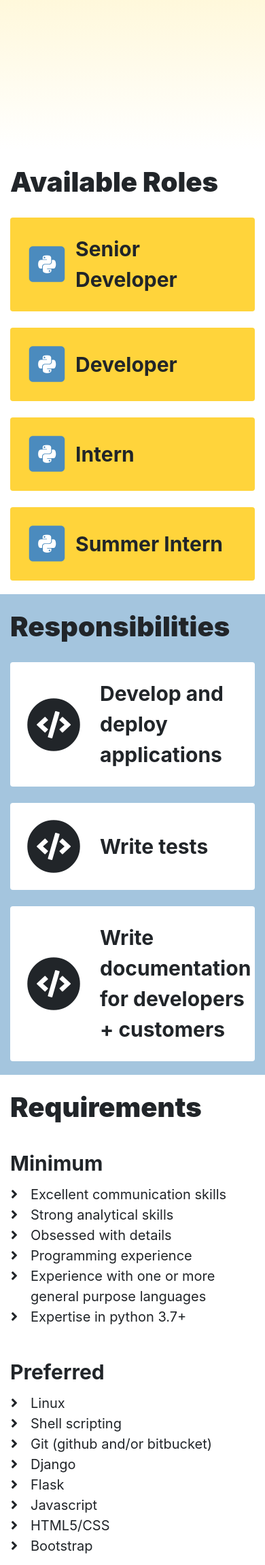
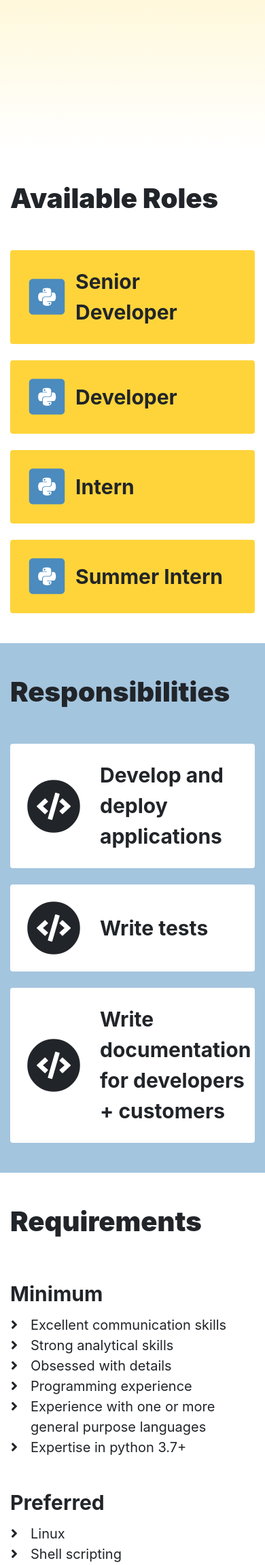
Before and after one commit to taabishhhhh/python-jobs, a Django app: page / in a window 390 px wide. Shown: the part 624-2926 px from the top of the page at 68% size. Run offline with Django 3.2, Linux system fonts and the light colour scheme; data that the repository does not hold is empty; parts of the project's set-up code (start-up, migrations or seed data) failed here and were passed over; some libraries are stand-ins or nearby versions.

Commit message:
Updated responsiveness

```diff
--- a/templates/_navbar.html
+++ b/templates/_navbar.html
@@ -24,6 +24,10 @@
       </li>
 
       <li class="nav-item">
+        <a class="nav-link px-md-3" href="{% url 'home' %}#responsibilities">Responsibilities</a>
+      </li>
+
+      <li class="nav-item">
         <a class="nav-link px-md-3" href="{% url 'home' %}#requirements">Requirements</a>
       </li>
 
@@ -32,12 +36,6 @@
           Apply
         </a>
       </li>
-
-      <li class="nav-item">
-        <a class="nav-link px-md-3" href="mailto:hello@pythonjobs.in" rel="nofollow">
-          Contact Us
-        </a>
-      </li>
     </ul>
   </div>
   </div>
--- a/templates/home.html
+++ b/templates/home.html
@@ -61,6 +61,10 @@
   font-weight: 900;
   margin: 0;
 }
+.features-text {
+  margin-top: 0;
+  margin-bottom: 0;
+}
 .feature-icon {
   padding-left: 0;
   padding-right: 0.75rem;
@@ -118,7 +122,7 @@
 {% if roles %}
 <section id="roles" class="py-md-4" style="font-size: 1.25rem;">
 <div class="container">
-  <div class="row">
+  <div class="row my-4 my-md-5">
     <div class="col-12 ">
       <div class="features-text section-header text-left text-lg-center">
         <h2 class="section-title">Available Roles</h2>
@@ -126,7 +130,7 @@
     </div>
   </div>
 
-  <div class="row row-cols-1 row-cols-lg-2 my-lg-5">
+  <div class="row row-cols-1 row-cols-lg-2 my-4 my-md-5">
     {% for role in roles %}
     <div class="col mb-3 mb-md-0">
       <a href="mailto:apply@pythonjobs.in?subject={{ role.name }}" target="_nofollow">
@@ -156,7 +160,7 @@
 {% if responsibilities %}
 <section id="responsibilities" class="py-md-4" style="font-size: 1.25rem; background-color: #4b8bbe80;">
   <div class="container">
-    <div class="row">
+    <div class="row my-4 my-md-5">
       <div class="col-12 ">
         <div class="features-text section-header text-left text-lg-center">
           <h2 class="section-title">Responsibilities</h2>
@@ -164,7 +168,7 @@
       </div>
     </div>
 
-    <div class="row row-cols-1 my-lg-5">
+    <div class="row row-cols-1 my-4 my-md-5">
       {% for responsibility in responsibilities %}
       <div class="col mb-3 mb-md-0">
         <div class="responsibility bg-white p-4 my-1 my-lg-3">
@@ -193,7 +197,7 @@
 {% if requirements %}
 <section id="requirements" class="py-md-4" style="font-size: 1.25rem;">
   <div class="container">
-    <div class="row">
+    <div class="row my-4 my-md-5">
       <div class="col-12 ">
         <div class="features-text section-header text-left text-lg-center">
           <h2 class="section-title">Requirements</h2>
@@ -201,7 +205,7 @@
       </div>
     </div>
 
-    <div class="row row-cols-1 row-cols-lg-3 my-lg-5">
+    <div class="row row-cols-1 row-cols-lg-3 my-4 my-md-5">
       {% for itemgroup in requirements %}
       <div class="col mb-3 mb-md-0">
         <div class="pr-4 my-1 my-lg-3">
```
